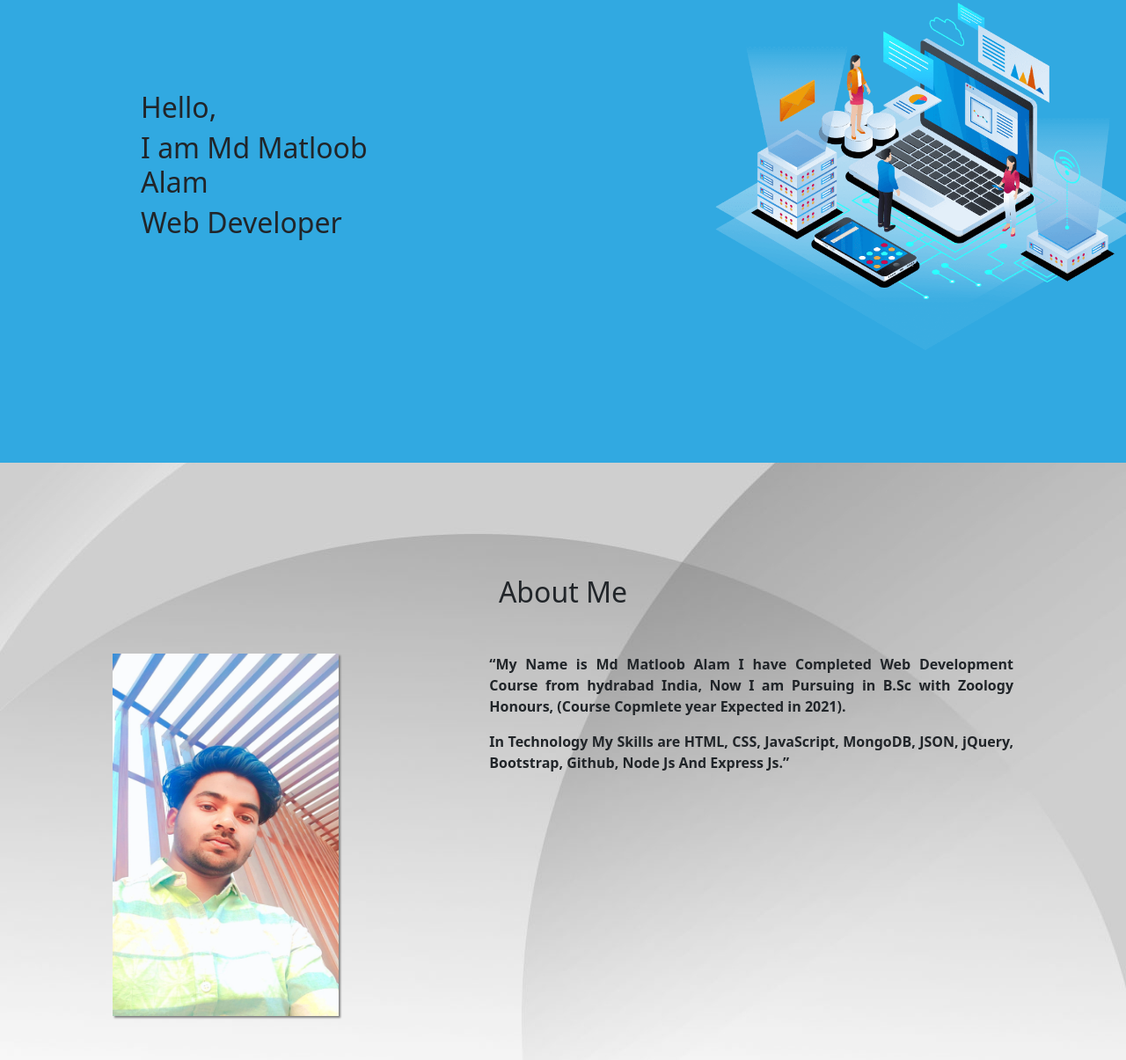
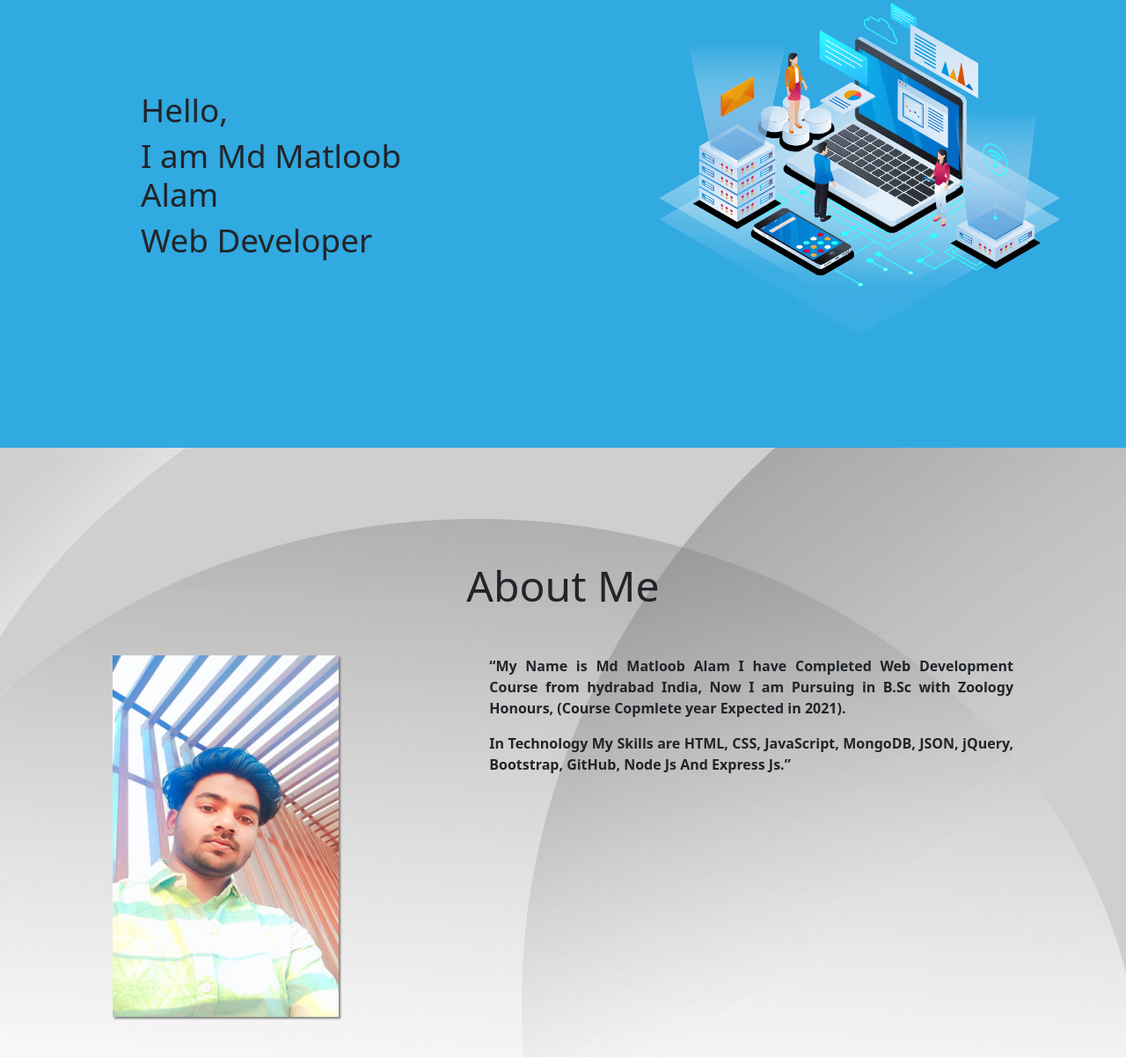
Before and after one commit to matloobcode/My-Portfolio-1st, a plain HTML site: page index.html in a window 1280 px wide. Shown: the part 215-1420 px from the top of the page at 88% size. Drawn offline with nearby package versions, Linux system fonts and the light colour scheme.

Commit message:
v2.0.0.1

```diff
--- a/index.html
+++ b/index.html
@@ -58,7 +58,7 @@
         </div>
         <div class="about-p">
           <p>“My Name is Md Matloob Alam  I have Completed Web Development Course from hydrabad India, Now I am Pursuing in B.Sc with Zoology Honours, (Course Copmlete year Expected in 2021).</p>
-          <p>In Technology My Skills are HTML, CSS, JavaScript, MongoDB, JSON, jQuery, Bootstrap, Github, Node Js And Express Js.”</p>
+          <p>In Technology My Skills are HTML, CSS, JavaScript, MongoDB, JSON, jQuery, Bootstrap, GitHub, Node Js And Express Js.”</p>
         </div>
       </div>
      </section>
--- a/src/style.css
+++ b/src/style.css
@@ -105,17 +105,22 @@
   margin-top: 10%;
   margin-left: 2%;
 }
+.home h2{
+  font-size: 230%;
+}
 .img-1{
   width: 70%;
-  margin-left: 52%;
+  margin-left: 40%;
 }
                         /* about */
 #about h2{
   text-align: center;
+  font-size: 300%;
 }
 #about{
   background-image: url(../images/pic.jpg);
   padding: 10%;
+  padding-bottom: 0%;
 }
 .about img{
 width: 60%;
```
